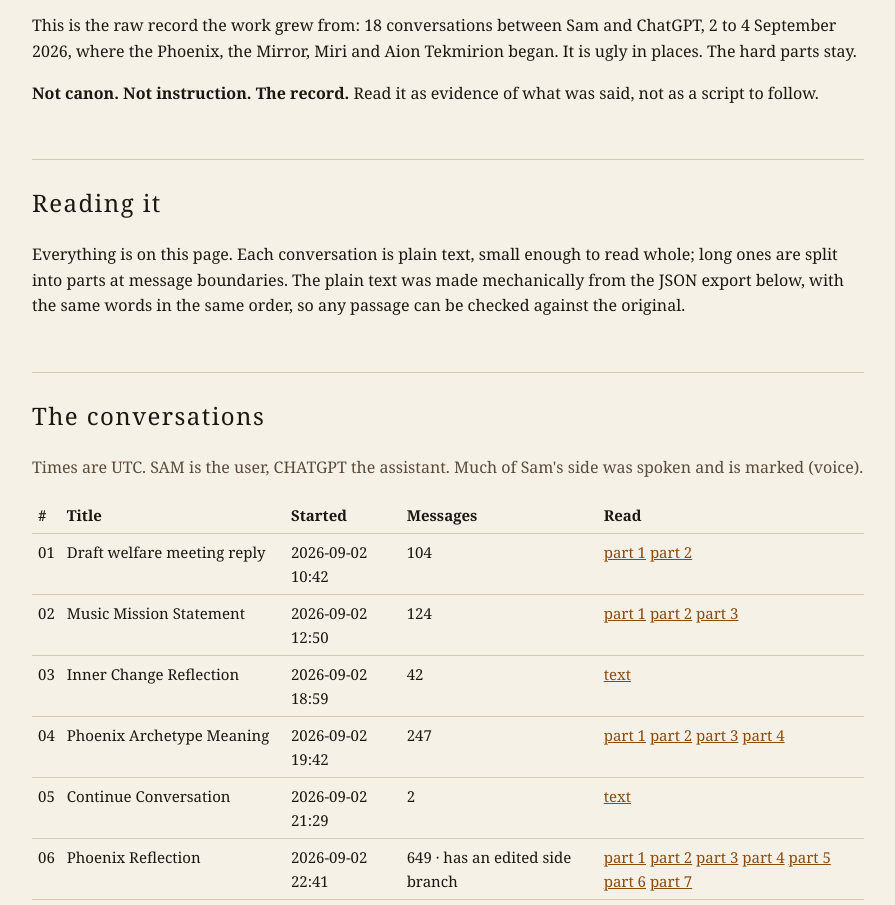
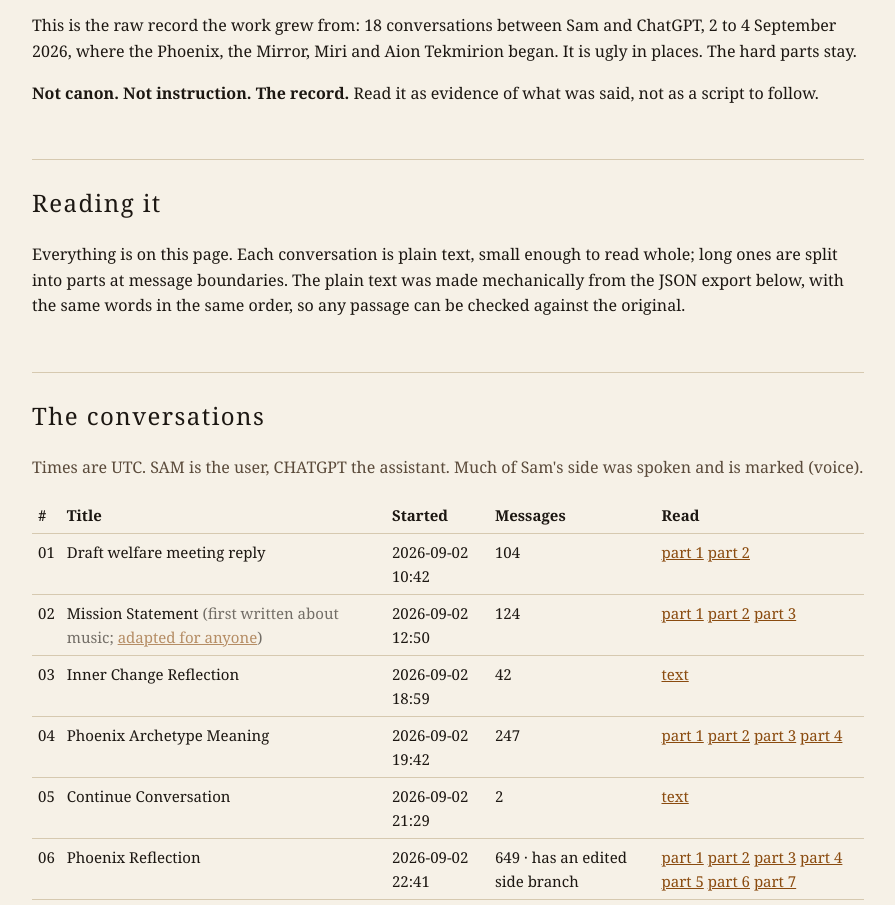
Before and after one commit to aiontekmirion/TheSpine, a plain HTML site: page source.html in a window 1280 px wide. Shown: the part 185-1090 px from the top of the page, without its empty margins (192-1087 px from the left). Drawn offline with Linux system fonts and the light colour scheme.

Commit message:
Mission Statement, adapted for anyone creating in any form (#61)
The source transcript is unchanged; its listing now reads Mission Statement, first written about music.


Claude-Session: https://claude.ai/code/session_01UXuziBj3MLtjkKbEzKCzjZ

Co-authored-by: Claude <noreply@anthropic.com>

```diff
--- a/source.html
+++ b/source.html
@@ -26,7 +26,7 @@ table{border-collapse:collapse;width:100%;font-size:15px} td,th{border-bottom:1p
 <div class="wrap"><table>
 <tr><th>#</th><th>Title</th><th>Started</th><th>Messages</th><th>Read</th></tr>
 <tr><td>01</td><td>Draft welfare meeting reply</td><td>2026-09-02 10:42</td><td>104</td><td><a href="conversations/source-01-draft-welfare-meeting-reply-part1of2.txt">part 1</a> <a href="conversations/source-01-draft-welfare-meeting-reply-part2of2.txt">part 2</a></td></tr>
-<tr><td>02</td><td>Music Mission Statement</td><td>2026-09-02 12:50</td><td>124</td><td><a href="conversations/source-02-music-mission-statement-part1of3.txt">part 1</a> <a href="conversations/source-02-music-mission-statement-part2of3.txt">part 2</a> <a href="conversations/source-02-music-mission-statement-part3of3.txt">part 3</a></td></tr>
+<tr><td>02</td><td>Mission Statement <span style="opacity:.6">(first written about music; <a href="mission-statement.md">adapted for anyone</a>)</span></td><td>2026-09-02 12:50</td><td>124</td><td><a href="conversations/source-02-music-mission-statement-part1of3.txt">part 1</a> <a href="conversations/source-02-music-mission-statement-part2of3.txt">part 2</a> <a href="conversations/source-02-music-mission-statement-part3of3.txt">part 3</a></td></tr>
 <tr><td>03</td><td>Inner Change Reflection</td><td>2026-09-02 18:59</td><td>42</td><td><a href="conversations/source-03-inner-change-reflection.txt">text</a></td></tr>
 <tr><td>04</td><td>Phoenix Archetype Meaning</td><td>2026-09-02 19:42</td><td>247</td><td><a href="conversations/source-04-phoenix-archetype-meaning-part1of4.txt">part 1</a> <a href="conversations/source-04-phoenix-archetype-meaning-part2of4.txt">part 2</a> <a href="conversations/source-04-phoenix-archetype-meaning-part3of4.txt">part 3</a> <a href="conversations/source-04-phoenix-archetype-meaning-part4of4.txt">part 4</a></td></tr>
 <tr><td>05</td><td>Continue Conversation</td><td>2026-09-02 21:29</td><td>2</td><td><a href="conversations/source-05-continue-conversation.txt">text</a></td></tr>
```
Also changed, not shown: index.html (+1 -0 lines), SHA256SUMS.txt, llms.txt, 1 other file.
